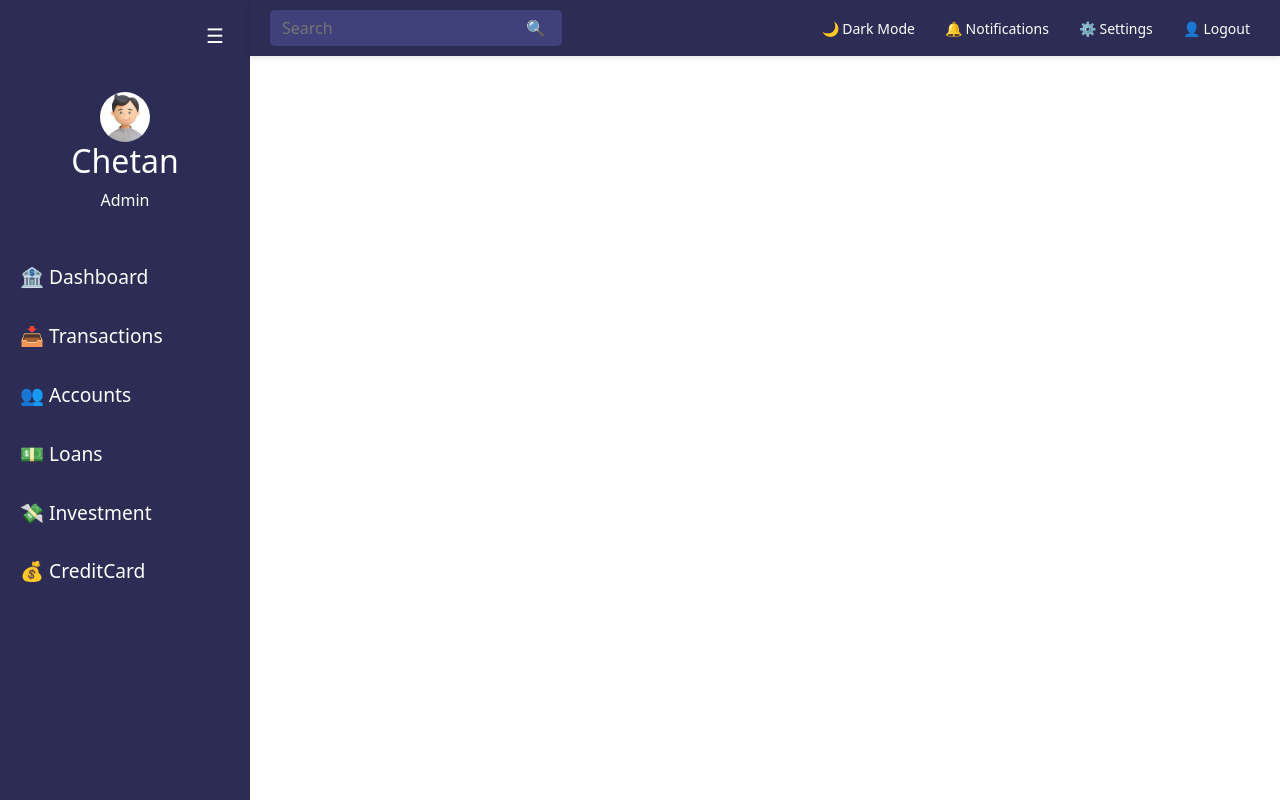
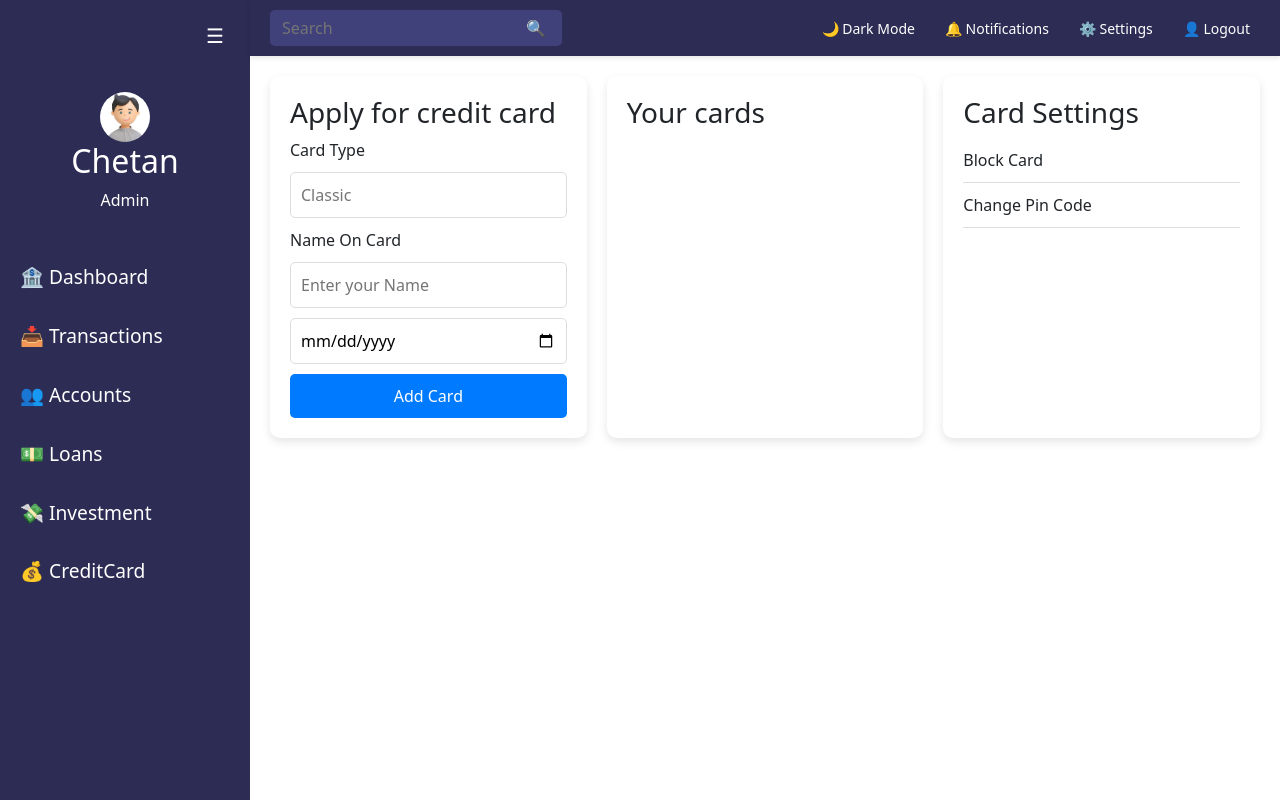
Before and after one commit to AdizZGit/FINAL-finvault-, a React (Create React App) app: page /UserCredit in a window 1280 px wide. Built offline with nearby package versions, Linux system fonts and the light colour scheme.

Commit message:
User-side credit card

```diff
--- a/src/App.js
+++ b/src/App.js
@@ -13,6 +13,7 @@ import AdminAccounts from "./pages/AdminAccounts";
 import PersonalLoan from "./pages/PersonalLoan";
 import Transactions from "./pages/Transactions";
 import AdminTransactions from "./pages/AdminTransactions";
+import UserCredit from "./pages/UserCredit";
 
 const App = () => {
   return (
@@ -42,6 +43,7 @@ const App = () => {
                     <Route path="/personalloan" element={<PersonalLoan />} />
                     <Route path="/Transactions" element={<Transactions />} />
                     <Route path="/adminTransactions" element={<AdminTransactions />} />
+                    <Route path="/UserCredit" element={<UserCredit />} />
                   </Routes>
                 </div>
               </div>
--- /dev/null
+++ b/src/pages/UserCredit.css
@@ -0,0 +1,56 @@
+.add-card-settings {
+    display: flex;
+    gap: 20px;
+  }
+
+  .add-card {
+    flex: 1;
+    background: white;
+    padding: 20px;
+    border-radius: 10px;
+    box-shadow: 0 4px 10px rgba(0, 0, 0, 0.1);
+  }
+
+  .add-card form {
+    display: flex;
+    flex-direction: column;
+    gap: 10px;
+  }
+
+  .add-card input {
+    padding: 10px;
+    border: 1px solid #ddd;
+    border-radius: 5px;
+  }
+
+  .add-card button {
+    padding: 10px;
+    background: #007bff;
+    color: white;
+    border: none;
+    border-radius: 5px;
+    cursor: pointer;
+  }
+
+  .card-settings {
+    flex: 1;
+    background: white;
+    padding: 20px;
+    border-radius: 10px;
+    box-shadow: 0 4px 10px rgba(0, 0, 0, 0.1);
+  }
+
+  .card-settings ul {
+    list-style: none;
+    padding: 0;
+  }
+
+  .card-settings ul li {
+    padding: 10px 0;
+    border-bottom: 1px solid #ddd;
+    cursor: pointer;
+  }
+
+  .card-settings ul li:hover {
+    color: #007bff;
+  }
--- /dev/null
+++ b/src/pages/UserCredit.jsx
@@ -0,0 +1,30 @@
+import React from 'react';
+import './UserCredit.css';
+
+export default function UserCredit() {
+  return (
+    <div className="add-card-settings">
+      <div className="add-card">
+        <h3>Apply for credit card</h3>
+        <form>
+          <label>Card Type</label>
+          <input type="text" placeholder="Classic" />
+          <label>Name On Card</label>
+          <input type="text" placeholder="Enter your Name" />
+          <input type="date" />
+          <button type="submit">Add Card</button>
+        </form>
+      </div>
+      <div className='card-settings'>
+       <h3>Your cards</h3>
+      </div>
+      <div className="card-settings">
+        <h3>Card Settings</h3>
+        <ul>
+          <li>Block Card</li>
+          <li>Change Pin Code</li>
+        </ul>
+      </div>
+    </div>
+  );
+}
```
